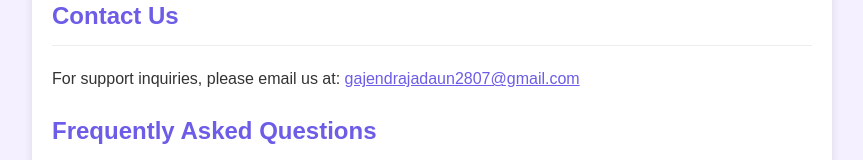
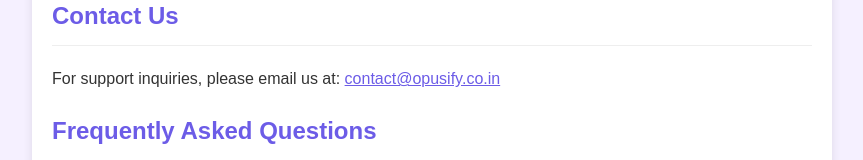
Before and after one commit to gajendra2807/sleeptalk-privacy-policy, a plain HTML site: page support.html in a window 1280 px wide. Shown: the part 137-297 px from the top of the page, without its empty margins (208-1071 px from the left). Drawn offline with Linux system fonts and the light colour scheme.

Commit message:
Update support.html

```diff
--- a/support.html
+++ b/support.html
@@ -38,7 +38,7 @@
     <div class="container">
         <h1>SleepTalk Support</h1>
         <h2>Contact Us</h2>
-        <p>For support inquiries, please email us at: <a href="mailto:contact@opusify.co.in">gajendrajadaun2807@gmail.com</a></p>
+        <p>For support inquiries, please email us at: <a href="mailto:contact@opusify.co.in">contact@opusify.co.in</a></p>
         <h2>Frequently Asked Questions</h2>
         <h3>How does SleepTalk work?</h3>
         <p>SleepTalk uses your device's microphone to record sounds while you sleep. It activates when it detects noise above a certain threshold.</p>
```
